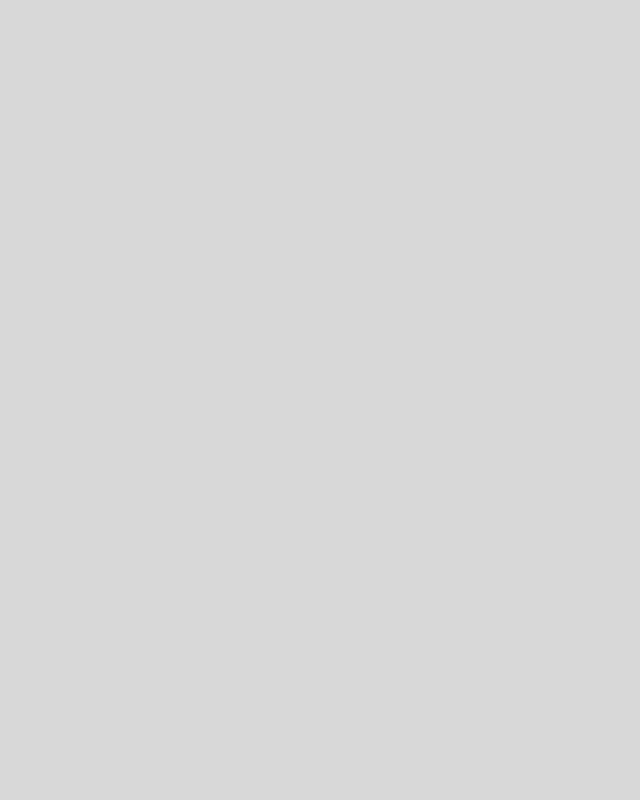
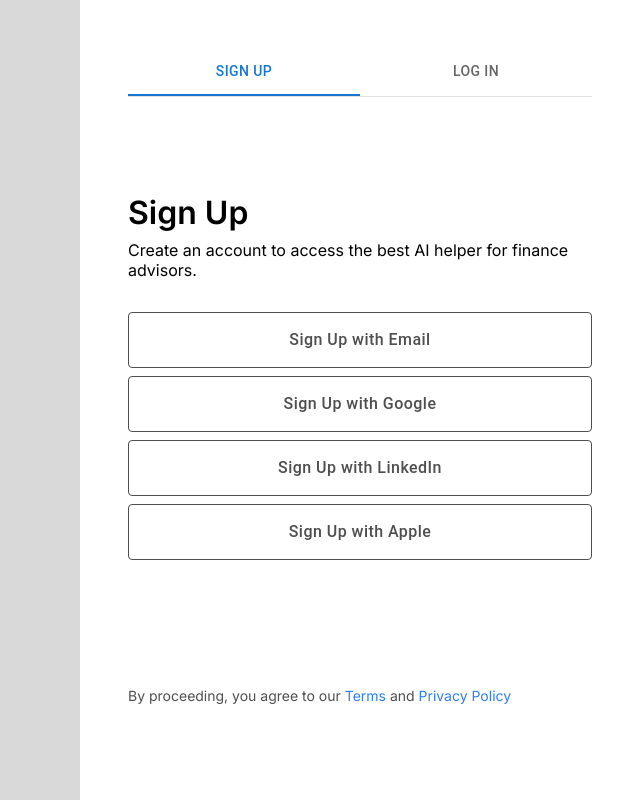
Before and after one commit to Sorini92/AIApp, a React (Vite) app: page / in a window 1280 px wide. Before the commit this address had no page. Shown: the whole page, without its empty margins (640-1280 px from the left). Built offline with nearby package versions, Linux system fonts and the light colour scheme.

Commit message:
change route

```diff
--- a/src/App.tsx
+++ b/src/App.tsx
@@ -7,7 +7,7 @@ function App() {
         <div className="app">
             <Router>
                 <Routes>
-                    <Route path="/auth" element={<AuthPage />} />
+                    <Route path="/" element={<AuthPage />} />
                 </Routes>
             </Router>
         </div>
```
